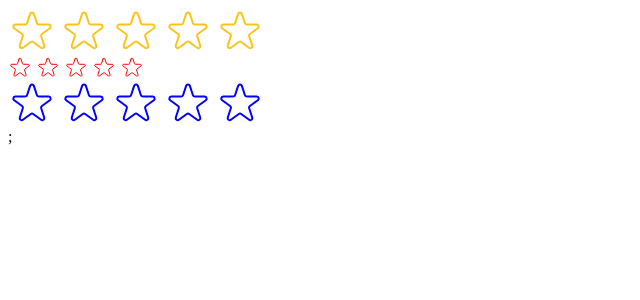
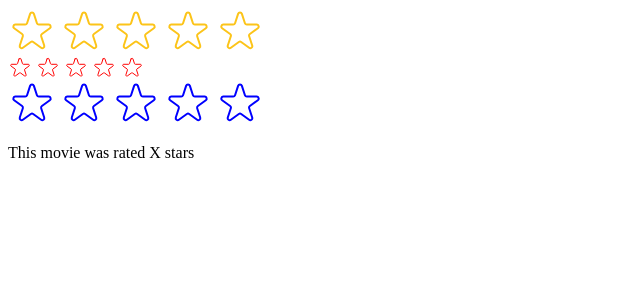
Before and after one commit to huytran72/Movies_Choose, a React (Create React App) app in the folder movies_choose/: page / in a window 1280 px wide. Shown: the top 300 px of the page, without its empty margins (0-640 px from the left). Built offline with nearby package versions, Linux system fonts and the light colour scheme.

Commit message:
Update index.js

```diff
--- a/movies_choose/src/index.js
+++ b/movies_choose/src/index.js
@@ -8,7 +8,8 @@ import StarRating from "./StarRating";
 function Test() {
   return (
     <div>
-      <StarRating color="blue" />;
+      <StarRating color="blue" />
+      <p>This movie was rated X stars</p>
     </div>
   );
 }
```
